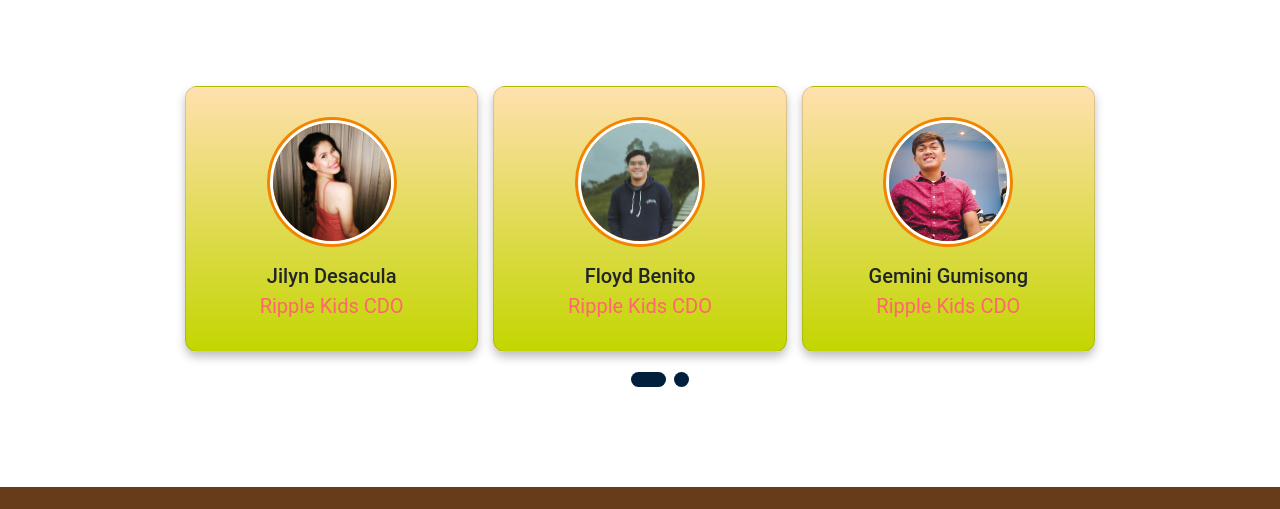
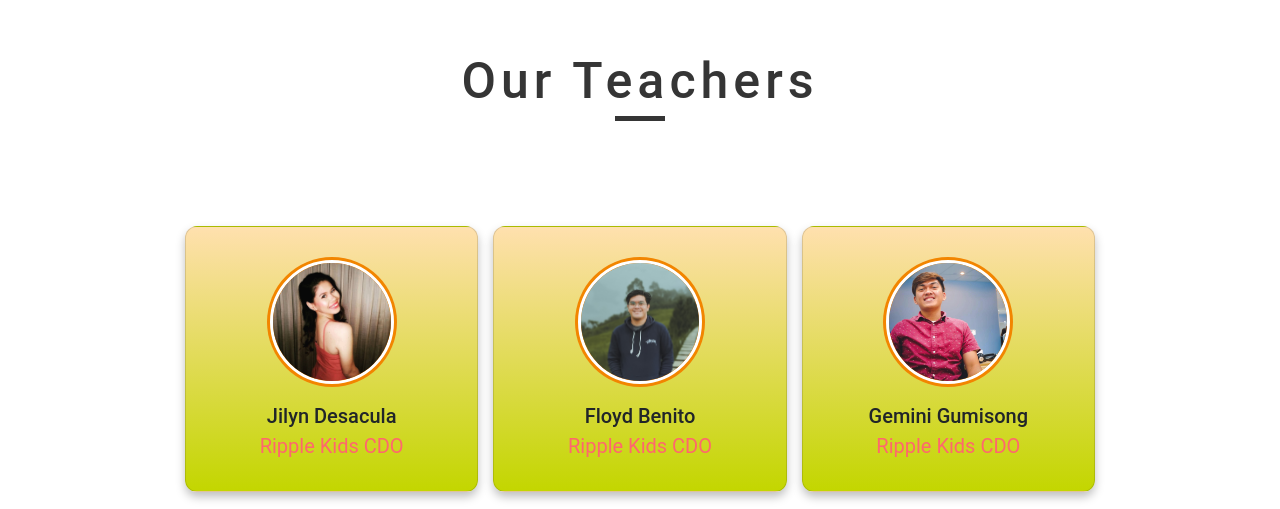
Before and after one commit to johndarylsimene/RippleKids, a plain HTML site: page staff.html in a window 1280 px wide. Shown: the part 1615-2124 px from the top of the page. Drawn offline with Linux system fonts and the light colour scheme; files whose address does not match are found by name.

Commit message:
Update staff.html

```diff
--- a/staff.html
+++ b/staff.html
@@ -293,6 +293,10 @@
 
 
         <!-- Team #3 Start -->
+            <div class="section-title">
+                <h1>Our Teachers</h1>
+            </div>
+
         <div class="first container">
             <input type="radio" name="dot" id="one">
             <input type="radio" name="dot" id="two">
```
